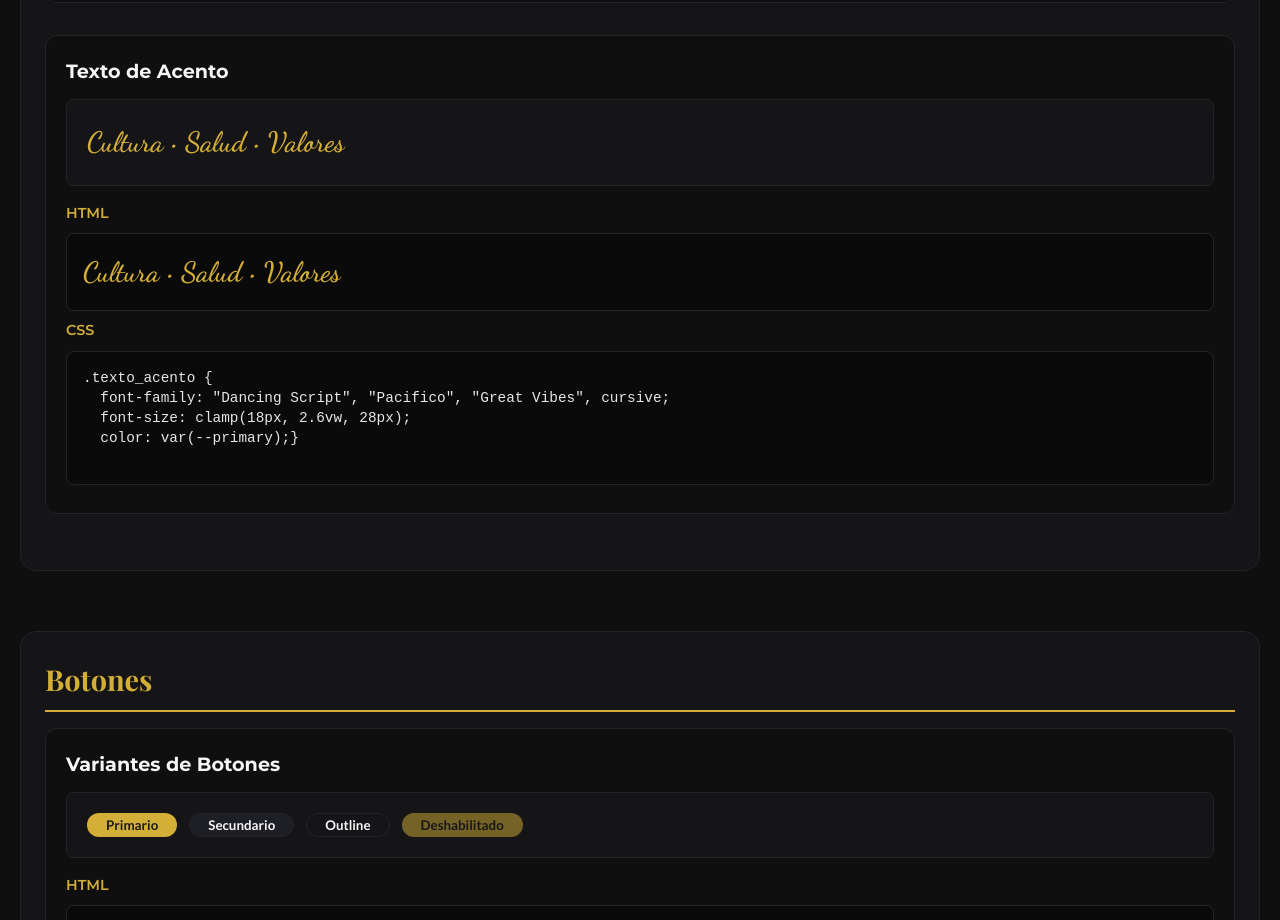
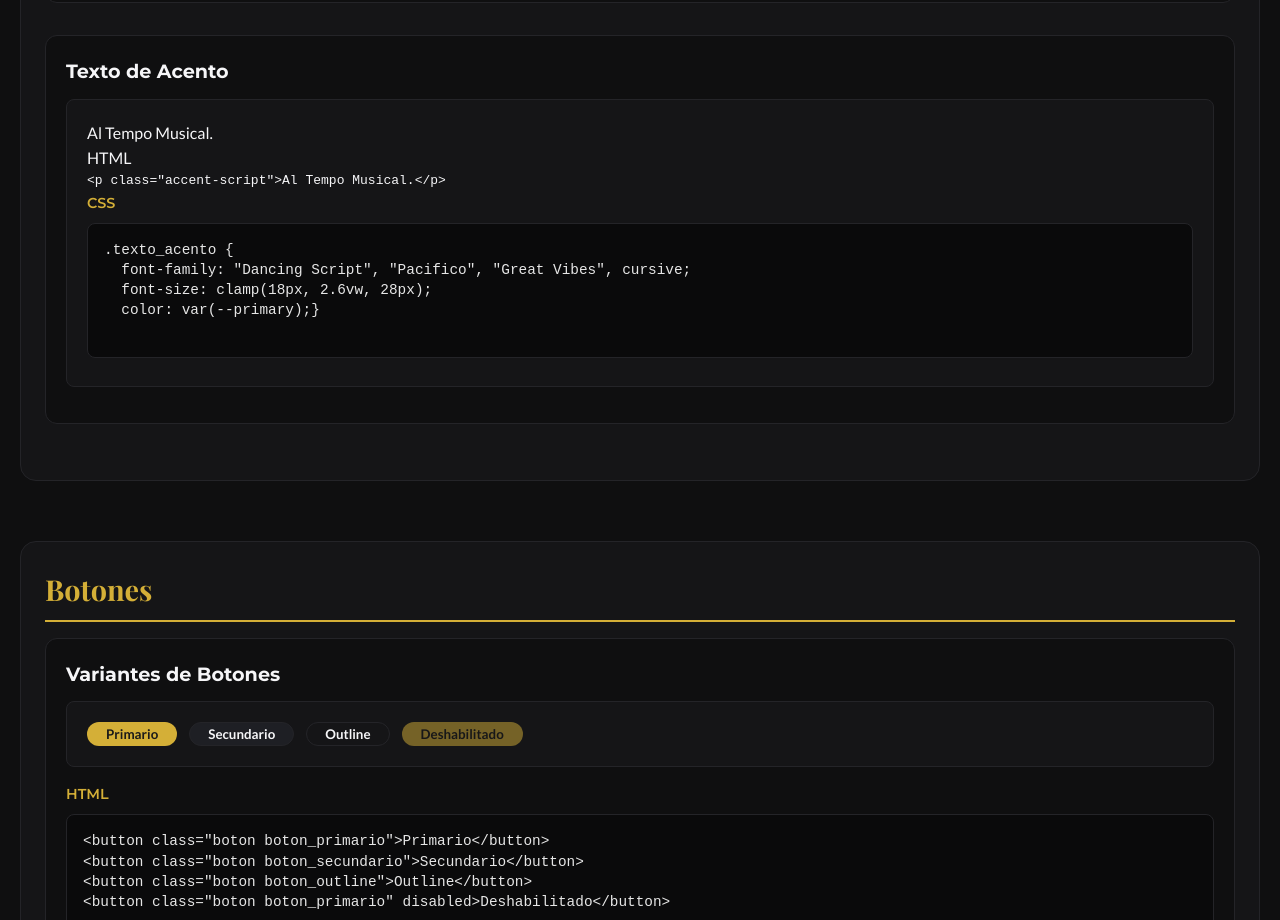
Before and after one commit to David172004/PruebasAdagio, a plain HTML site: page index.html in a window 1280 px wide. Shown: the part 2680-3600 px from the top of the page. Drawn offline with nearby package versions, Linux system fonts and the light colour scheme.

Commit message:
Update index.html

```diff
--- a/index.html
+++ b/index.html
@@ -188,13 +188,12 @@
       <container class="componente">
         <h3 class="titulo_componente">Texto de Acento</h3>
         <article class="demo_componente">
-          <p class="texto_acento" style="margin: 0;">Cultura • Salud • Valores</p>
-        </article>
-        <div class="etiqueta_codigo">HTML</div>
-        <container class="contenedor_codigo">
-          <link href="https://fonts.googleapis.com/css2?family=Dancing+Script:wght@600;700&family=Pacifico&family=Great+Vibes&display=swap" rel="stylesheet">
-          <p class="texto_acento">Cultura • Salud • Valores</p>
-        </container>
+          <p class="accent-script" style="margin: 0;">Al Tempo Musical.</p>
+        </div>
+        <div class="code-label">HTML</div>
+        <div class="code-block">
+        <pre>&lt;p class="accent-script"&gt;Al Tempo Musical.&lt;/p&gt;</pre>
+        </div>
         <div class="etiqueta_codigo">CSS</div>
         <container class="contenedor_codigo">
           <pre>.texto_acento {
```
